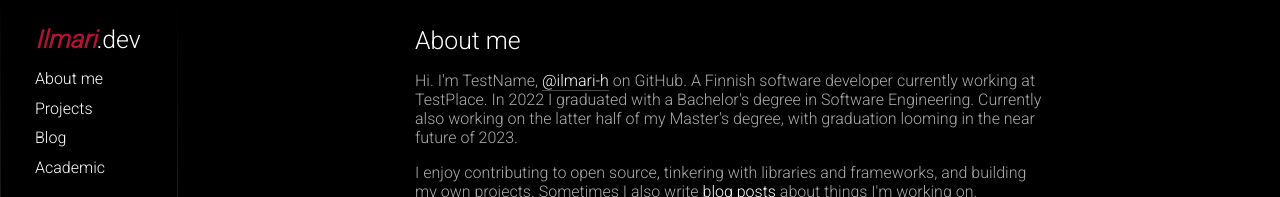
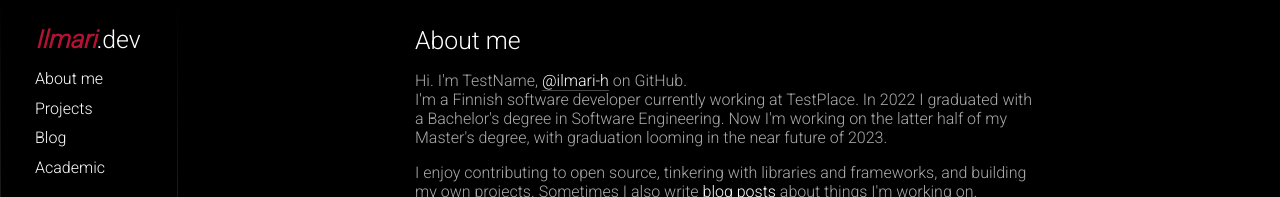
Before and after one commit to ilmari-h/homepage, a Next.js app: page / in a window 1280 px wide. Shown: the top 197 px of the page. Built offline with nearby package versions, Linux system fonts and the light colour scheme.

Commit message:
Blog related updates, update submodule.

```diff
--- a/pages/index.js
+++ b/pages/index.js
@@ -21,11 +21,12 @@ export default function About({ myName, workingAt }) {
         <h1>About me</h1>
         <p>
           Hi. I'm <span className={pstyles.nowrap}>{myName}</span>,{" "}
-          <a href="https://github.com/ilmari-h">@ilmari-h</a> on GitHub. A
-          Finnish software developer currently working at{" "}
+          <a href="https://github.com/ilmari-h">@ilmari-h</a> on GitHub.
+          <br />
+          I'm a Finnish software developer currently working at{" "}
           <span className={pstyles.nowrap}>{workingAt}</span>. In 2022 I
-          graduated with a Bachelor's degree in Software Engineering. Currently
-          also working on the latter half of my Master's degree, with graduation
+          graduated with a Bachelor's degree in Software Engineering. Now I'm
+          working on the latter half of my Master's degree, with graduation
           looming in the near future of 2023.
         </p>
 
--- a/src/buildTime.js
+++ b/src/buildTime.js
@@ -70,7 +70,7 @@ export async function readMdFile(filename) {
   const processor = unified()
     .use(markdown)
     .use(remark2rehype)
-    .use(highlight, { subset: ["rust"] })
+    .use(highlight, { subset: ["rust", "go"] })
     .use(html);
 
   const processingResult = await processor.process(matterResult.content);
--- a/styles/Blog.module.scss
+++ b/styles/Blog.module.scss
@@ -40,6 +40,9 @@
     padding: 8px;
     line-height: 1.1rem;
     overflow: auto;
+    tab-size: 4;
+    -moz-tab-size: 4;
+    -o-tab-size: 4;
   }
   pre,
   code {
```
